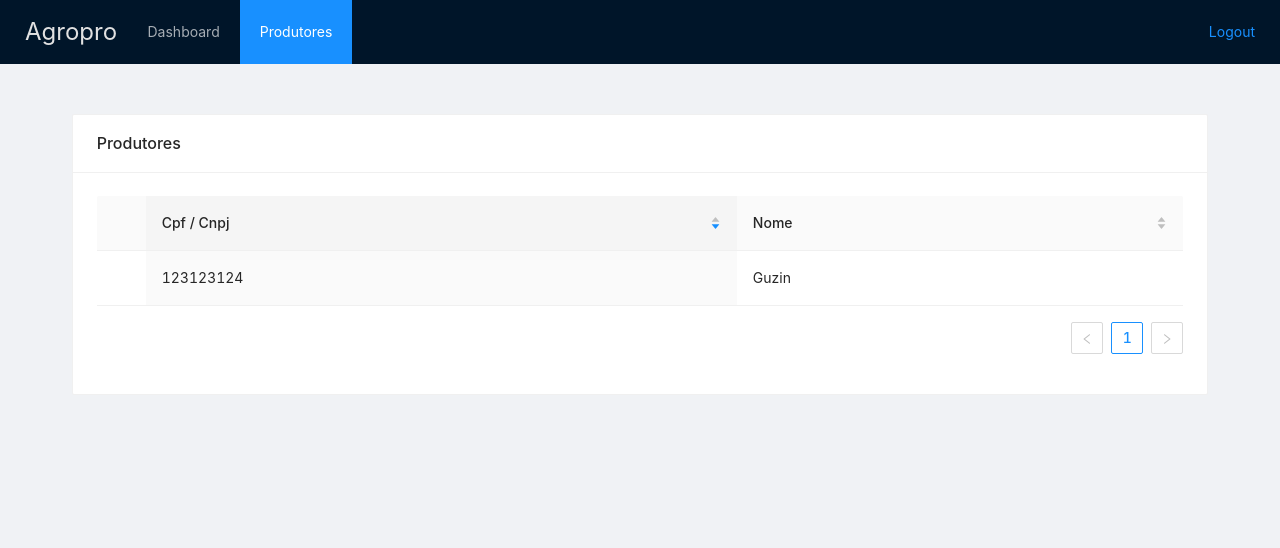
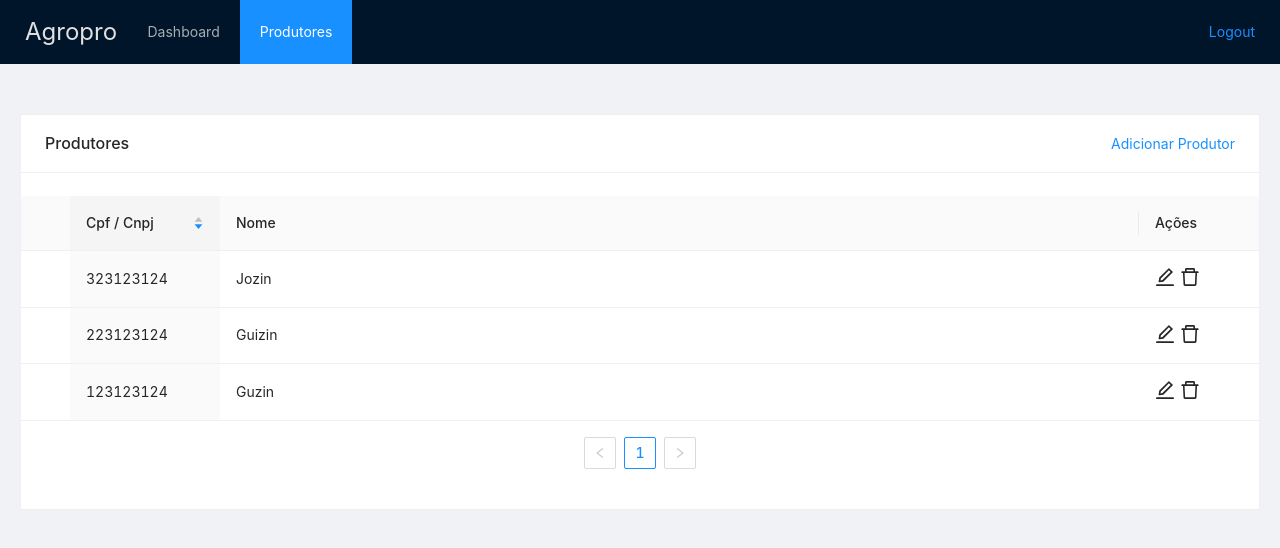
Before and after one commit to GustavoFarias2/agropro, a React (Create React App) app in the folder agropro-web/: page / in a window 1280 px wide. Both pictures are taken after a click on the item "Produtores". Shown: the top 548 px of the page. Built offline with nearby package versions, Linux system fonts and the light colour scheme.

Commit message:
fazendas form

```diff
--- a/agropro-web/package.json
+++ b/agropro-web/package.json
@@ -3,6 +3,7 @@
   "version": "0.1.0",
   "private": true,
   "dependencies": {
+    "@ant-design/icons": "^4.2.2",
     "@testing-library/jest-dom": "^4.2.4",
     "@testing-library/react": "^9.3.2",
     "@testing-library/user-event": "^7.1.2",
--- a/agropro-web/src/components/Header/index.js
+++ b/agropro-web/src/components/Header/index.js
@@ -51,12 +51,12 @@ const Header = ({ routes = [], setRoute }) => {
           md={2}
           style={{ textAlign: 'right' }}
         >
-          <a
-            href='#'
+          <span
             onClick={() => handleLogout()}
+            style={{ cursor: 'pointer', color: '#1890ff' }}
           >
             Logout
-          </a>
+          </span>
         </Col>
 
       </Row>
--- /dev/null
+++ b/agropro-web/src/pages/app/Produtores/AdicionarProdutores/index.js
@@ -0,0 +1,136 @@
+import React, { useState } from 'react';
+
+import {
+  Row,
+  Col,
+  Card,
+  Form,
+  Input
+} from 'antd';
+
+const AdicionarProdutores = ({ setRoute }) => {
+
+  const [form] = Form.useForm();
+
+  const handleVoltar = () => setRoute('Produtores');
+
+  const [fazendas, setFazendas] = useState([1, 2,3]);
+
+  return (
+    <Row
+      justify='center'
+      align='middle'
+      style={{ padding: 20, paddingTop: 50 }}
+    >
+      <Col span={24}>
+
+        <Card
+          title='Adicionar um Produtor'
+          extra={
+            <span
+              onClick={() => handleVoltar()}
+              style={{ cursor: 'pointer', color: '#1890ff' }}
+            >
+              Voltar
+            </span>
+          }
+        >
+          <Form
+            form={form}
+            layout="vertical"
+          // onValuesChange={handleChange}
+          // onFinish={handleButtonClick}
+          >
+
+            <Row>
+              <Col xs={24} sm={24} md={8}>
+
+                <Form.Item
+                  name='cpfCnpj'
+                  label='Cpf / Cpnj'
+                  rules={[{ required: true }]}
+                >
+                  <Input />
+                </Form.Item>
+
+                <Form.Item
+                  name='nome'
+                  label='Nome'
+                  rules={[{ required: true }]}
+                >
+                  <Input />
+                </Form.Item>
+
+              </Col>
+            </Row>
+
+            Fazendas
+
+            {fazendas.map((fazenda) => (
+              <Row>
+                <Col>
+                  <Form.Item
+                    name='cpfCnpj'
+                    label='Cpf / Cpnj'
+                    rules={[{ required: true }]}
+                  >
+                    <Input />
+                  </Form.Item>
+                  <Form.Item
+                    name='cpfCnpj'
+                    label='Cpf / Cpnj'
+                    rules={[{ required: true }]}
+                  >
+                    <Input />
+                  </Form.Item>
+                  <Form.Item
+                    name='cpfCnpj'
+                    label='Cpf / Cpnj'
+                    rules={[{ required: true }]}
+                  >
+                    <Input />
+                  </Form.Item>
+                  <Form.Item
+                    name='cpfCnpj'
+                    label='Cpf / Cpnj'
+                    rules={[{ required: true }]}
+                  >
+                    <Input />
+                  </Form.Item>
+                </Col>
+                <Col>
+                  <Form.Item
+                    name='cpfCnpj'
+                    label='Cpf / Cpnj'
+                    rules={[{ required: true }]}
+                  >
+                    <Input />
+                  </Form.Item>
+                  <Form.Item
+                    name='cpfCnpj'
+                    label='Cpf / Cpnj'
+                    rules={[{ required: true }]}
+                  >
+                    <Input />
+                  </Form.Item>
+                  <Form.Item
+                    name='cpfCnpj'
+                    label='Cpf / Cpnj'
+                    rules={[{ required: true }]}
+                  >
+                    <Input />
+                  </Form.Item>
+                </Col>
+              </Row>
+            ))}
+
+          </Form>
+        </Card>
+
+      </Col>
+    </Row>
+  )
+
+}
+
+export default AdicionarProdutores;
--- a/agropro-web/src/pages/app/Produtores/index.js
+++ b/agropro-web/src/pages/app/Produtores/index.js
@@ -7,33 +7,13 @@ import {
   Table
 } from 'antd';
 
+import tableColumns from './tableColumns';
 
-const Produtores = () => {
+const Produtores = ({ setRoute }) => {
 
-  const columns = [
-    {
-      title: 'Cpf / Cnpj',
-      dataIndex: 'cpfCnpj',
-      defaultSortOrder: 'descend',
-      sorter: (a, b) => a.cpfCnpj - b.cpfCnpj
-    },
-    {
-      title: 'Nome',
-      dataIndex: 'nome',
-      sorter: (a, b) => a.name.length - b.name.length
-    }
-  ];
+  const data = [{ id: 1, cpfCnpj: 123123124, nome: 'Guzin', fazendas: [] }, { id: 2, cpfCnpj: 223123124, nome: 'Guizin', fazendas: [] }, { id: 3, cpfCnpj: 323123124, nome: 'Jozin', fazendas: [] },]
 
-  const data = [
-    {
-      id: 1,
-      cpfCnpj: 123123124,
-      nome: 'Guzin',
-      fazendas: [
-
-      ]
-    }
-  ]
+  const handleAdicionarProdutor = () => setRoute('AdicionarProdutor');
 
   return (
     <Row
@@ -41,28 +21,37 @@ const Produtores = () => {
       align='middle'
       style={{ padding: 20, paddingTop: 50 }}
     >
-      <Col
-        md={22}
-        sm={24}
-      >
+      <Col span={24}>
 
-        <Card title='Produtores'>
+        <Card
+          title='Produtores'
+          bodyStyle={{ paddingRight: 0, paddingLeft: 0 }}
+          extra={
+            <span
+              onClick={() => handleAdicionarProdutor()}
+              style={{ cursor: 'pointer', color: '#1890ff' }}
+            >
+              Adicionar Produtor
+            </span>
+          }
+        >
 
           <Table
             rowKey={(row) => row.id}
 
-            columns={columns}
+            columns={tableColumns}
             dataSource={data}
+
+            pagination={{ position: ['bottomCenter'] }}
 
             expandable={{
               expandedRowRender: () => (
                 <Table
-                  columns={columns}
+                  columns={tableColumns}
                 />
               ),
               rowExpandable: (row) => row.fazendas.length !== 0,
             }}
-
           />
 
         </Card>
--- /dev/null
+++ b/agropro-web/src/pages/app/Produtores/tableColumns.js
@@ -0,0 +1,43 @@
+import React from 'react';
+
+import { EditOutlined, DeleteOutlined } from '@ant-design/icons';
+
+const tableColumns = [
+  {
+    fixed: 'left',
+    width: 150,
+    title: 'Cpf / Cnpj',
+    dataIndex: 'cpfCnpj',
+    defaultSortOrder: 'descend',
+    sorter: (a, b) => a.cpfCnpj - b.cpfCnpj
+  },
+  {
+    title: 'Nome',
+    dataIndex: 'nome'
+  },
+  {
+    fixed: 'right',
+    title: 'Ações',
+    key: 'actions',
+    width: 120,
+    render: () => (
+      <>
+        <EditOutlined
+          style={{
+            fontSize: 20,
+            cursor: 'pointer'
+          }}
+        />
+        <DeleteOutlined
+          style={{
+            fontSize: 20,
+            marginLeft: 5,
+            cursor: 'pointer'
+          }}
+        />
+      </>
+    ),
+  },
+];
+
+export default tableColumns;
--- a/agropro-web/src/routes/app.routes.js
+++ b/agropro-web/src/routes/app.routes.js
@@ -3,7 +3,7 @@ import React, { useState } from 'react';
 import Header from '../components/Header';
 
 import Dashboard from '../pages/app/Dashboard';
-import Produtores from '../pages/app/Produtores';
+import ProdutoresRoutes from './produtores.routes';
 
 const AppRoutes = () => {
 
@@ -22,7 +22,7 @@ const AppRoutes = () => {
         setRoute={setRoute}
       />
 
-      {route === 'Dashboard' ? <Dashboard /> : <Produtores />}
+      {route === 'Dashboard' ? <Dashboard /> : <ProdutoresRoutes />}
 
     </>
   )
--- /dev/null
+++ b/agropro-web/src/routes/produtores.routes.js
@@ -0,0 +1,17 @@
+import React, { useState } from 'react';
+
+import Produtores from '../pages/app/Produtores';
+import AdicionarProdutores from '../pages/app/Produtores/AdicionarProdutores';
+
+const ProdutoresRoutes = () => {
+
+  const [route, setRoute] = useState('Produtores');
+
+  return (
+    <>
+      {route === 'Produtores' ? <Produtores setRoute={setRoute} /> : <AdicionarProdutores setRoute={setRoute} />}
+    </>
+  )
+}
+
+export default ProdutoresRoutes;
```
